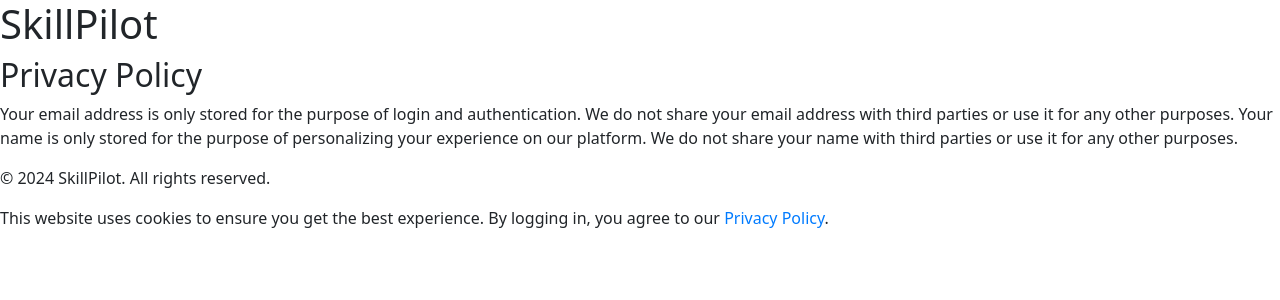
After one commit to Arman511/CS3528, a Python web app: template templates/privacy_policy.html in a window 1280 px wide. The commit adds this page. Shown: the top 300 px of the page. Run offline with Jinja, Linux system fonts and the light colour scheme; the template is opened without the code that fills it, so the values that code supplies are empty.

Commit message:
Added provacy policy and tests

```diff
--- a/app.py
+++ b/app.py
@@ -17,8 +17,7 @@ from functools import wraps
 import pymongo
 from dotenv import load_dotenv
 from flask import Flask, render_template, session, redirect
-from core import database, handlers
-
+from .core import database, handlers
 
 load_dotenv()
 
--- a/templates/base.html
+++ b/templates/base.html
@@ -35,6 +35,11 @@
         </main>
         <footer>
             <p>&copy; 2024 SkillPilot. All rights reserved.</p>
+            <p>
+                This website uses cookies to ensure you get the best experience.
+                By logging in, you agree to our
+                <a href="/privacy-policy">Privacy Policy</a>.
+            </p>
         </footer>
     </body>
 </html>
--- /dev/null
+++ b/templates/privacy_policy.html
@@ -0,0 +1,10 @@
+{% extends "base.html" %} {% block content %}
+<h2>Privacy Policy</h2>
+<p>
+    Your email address is only stored for the purpose of login and
+    authentication. We do not share your email address with third parties or use
+    it for any other purposes. Your name is only stored for the purpose of
+    personalizing your experience on our platform. We do not share your name
+    with third parties or use it for any other purposes.
+</p>
+{% endblock %}
--- a/user/models.py
+++ b/user/models.py
@@ -3,7 +3,7 @@
 This module defines the User class which handles user authentication and session management.
 """
 from flask import jsonify, request, session, redirect
-from core import database
+from ..core import database
 from passlib.hash import pbkdf2_sha256
 import uuid
 # from passlib.hash import pbkdf2_sha256
--- a/user/routes.py
+++ b/user/routes.py
@@ -8,8 +8,8 @@ Routes:
     /user/login_attempt (POST): Attempts to log in a user.
 """
 from flask import render_template
-from user.models import User
-from app import app
+from .models import User
+from ..app import app
 
 @app.route('/user/register_attempt', methods=['POST'])
 def register_attempt():
```
Also changed, not shown: core/handlers.py (+10 -1 lines), tests/test_conf.py (+1 -3 lines), core/__init__.py (added).
